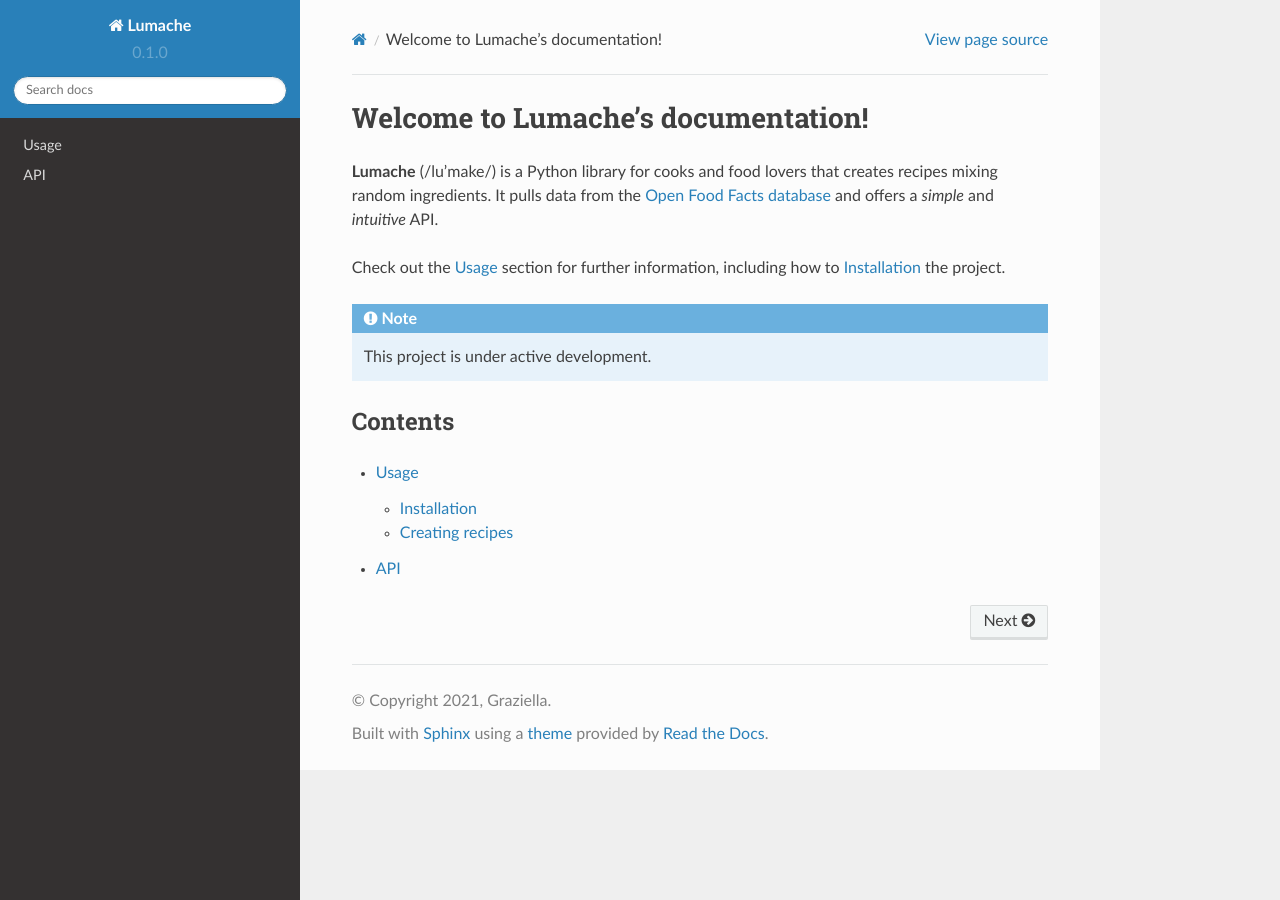
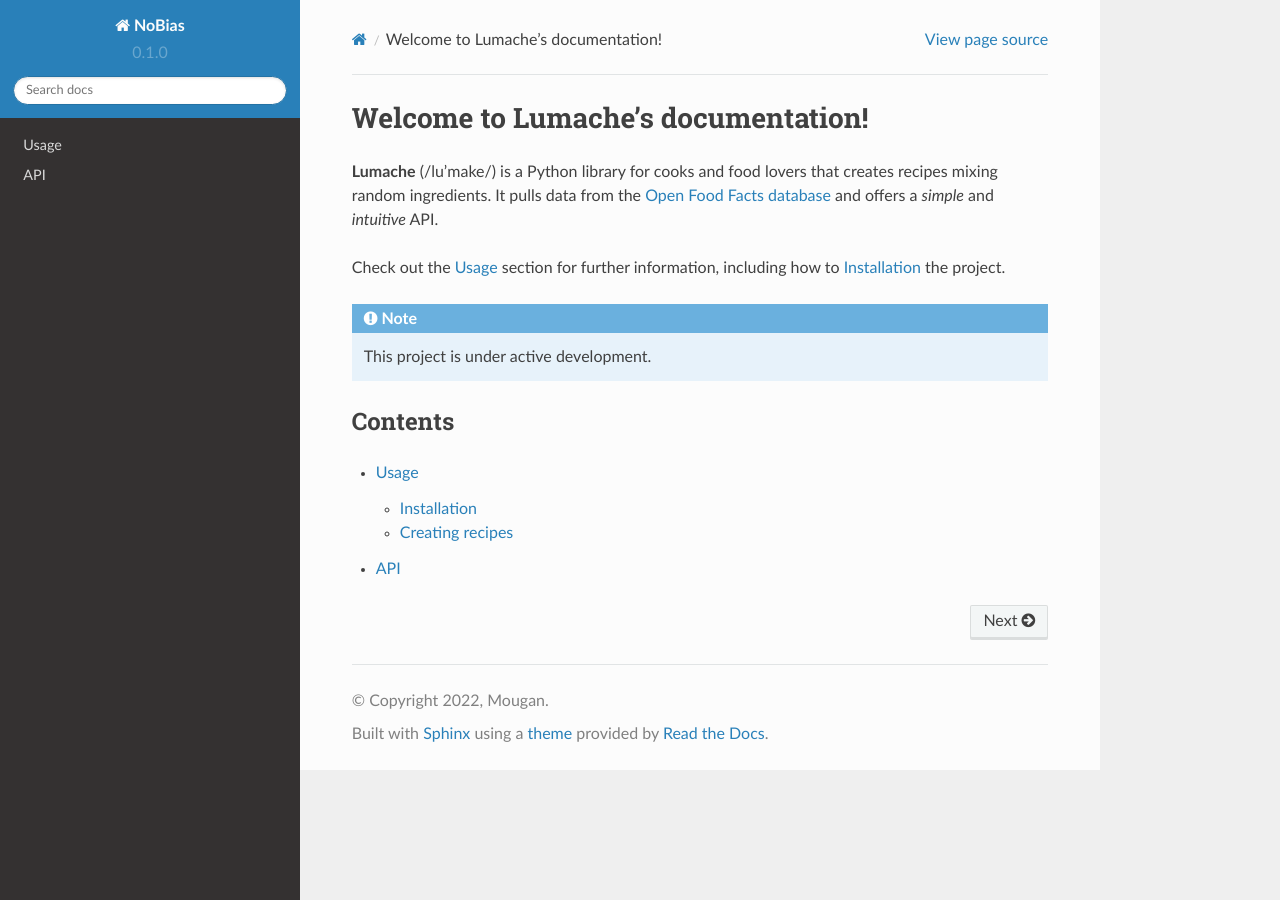
Before and after one commit to cmougan/skshift, a Sphinx documentation site: the page built from docs/source/index.rst, in a window 1280 px wide. Built offline with Sphinx 7.4.7 and the Read the Docs theme 2.0.0, drawn with Linux system fonts in a browser that asks for light colours.

Commit message:
update conf.py

```diff
--- a/docs/source/conf.py
+++ b/docs/source/conf.py
@@ -2,34 +2,40 @@
 
 # -- Project information
 
-project = 'Lumache'
-copyright = '2021, Graziella'
-author = 'Graziella'
+import sphinx_rtd_theme
+import skshift
 
-release = '0.1'
-version = '0.1.0'
+project = "NoBias"
+copyright = "2022, Mougan"
+author = "Carlos Mougan"
+
+release = "0.1"
+version = "0.1.0"
 
 # -- General configuration
 
 extensions = [
-    'sphinx.ext.duration',
-    'sphinx.ext.doctest',
-    'sphinx.ext.autodoc',
-    'sphinx.ext.autosummary',
-    'sphinx.ext.intersphinx',
+    "sphinx.ext.duration",
+    "sphinx.ext.doctest",
+    "sphinx.ext.autodoc",
+    "sphinx.ext.autosummary",
+    "sphinx.ext.intersphinx",
 ]
 
 intersphinx_mapping = {
-    'python': ('https://docs.python.org/3/', None),
-    'sphinx': ('https://www.sphinx-doc.org/en/master/', None),
+    "python": ("https://docs.python.org/3/", None),
+    "sphinx": ("https://www.sphinx-doc.org/en/master/", None),
 }
-intersphinx_disabled_domains = ['std']
+intersphinx_disabled_domains = ["std"]
 
-templates_path = ['_templates']
+templates_path = ["_templates"]
 
 # -- Options for HTML output
 
-html_theme = 'sphinx_rtd_theme'
+html_theme = "sphinx_rtd_theme"
+
+# Add any paths that contain custom themes here, relative to this directory.
+html_theme_path = [sphinx_rtd_theme.get_html_theme_path()]
 
 # -- Options for EPUB output
-epub_show_urls = 'footnote'
+epub_show_urls = "footnote"
```
